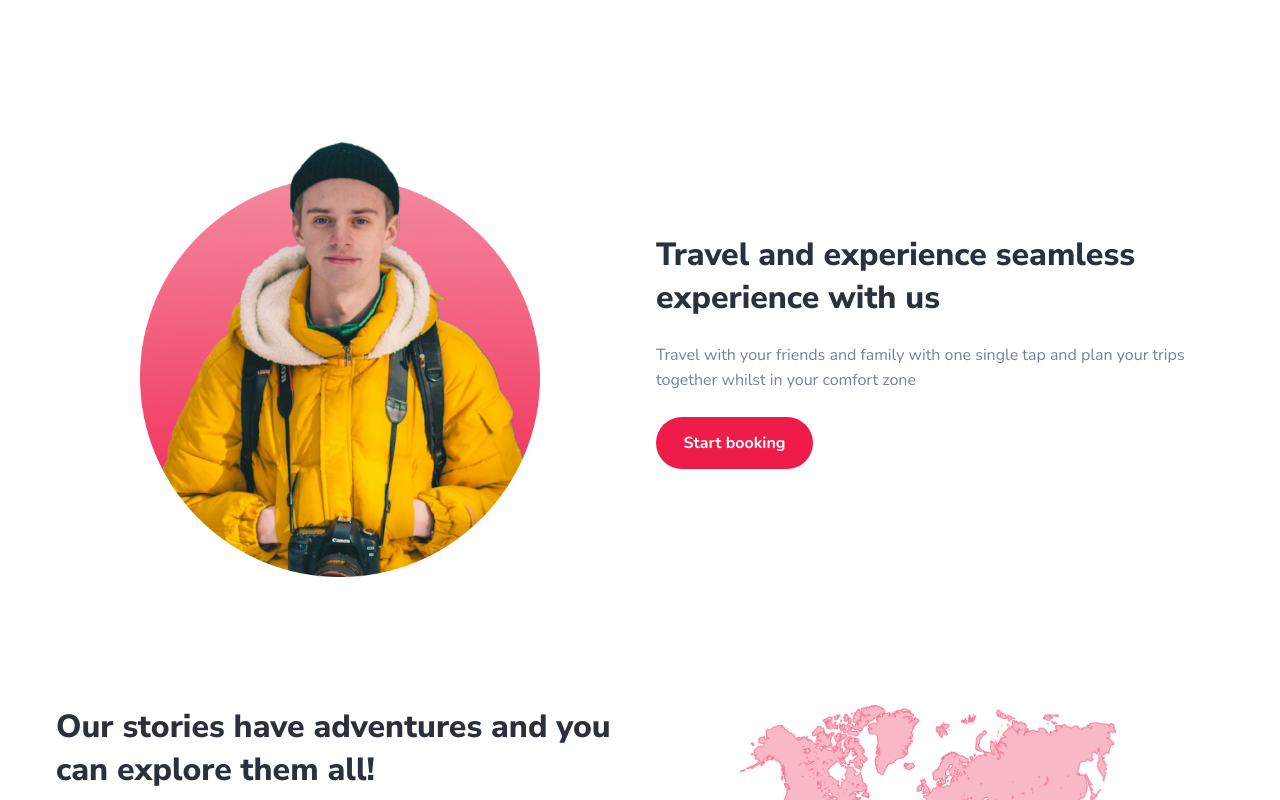
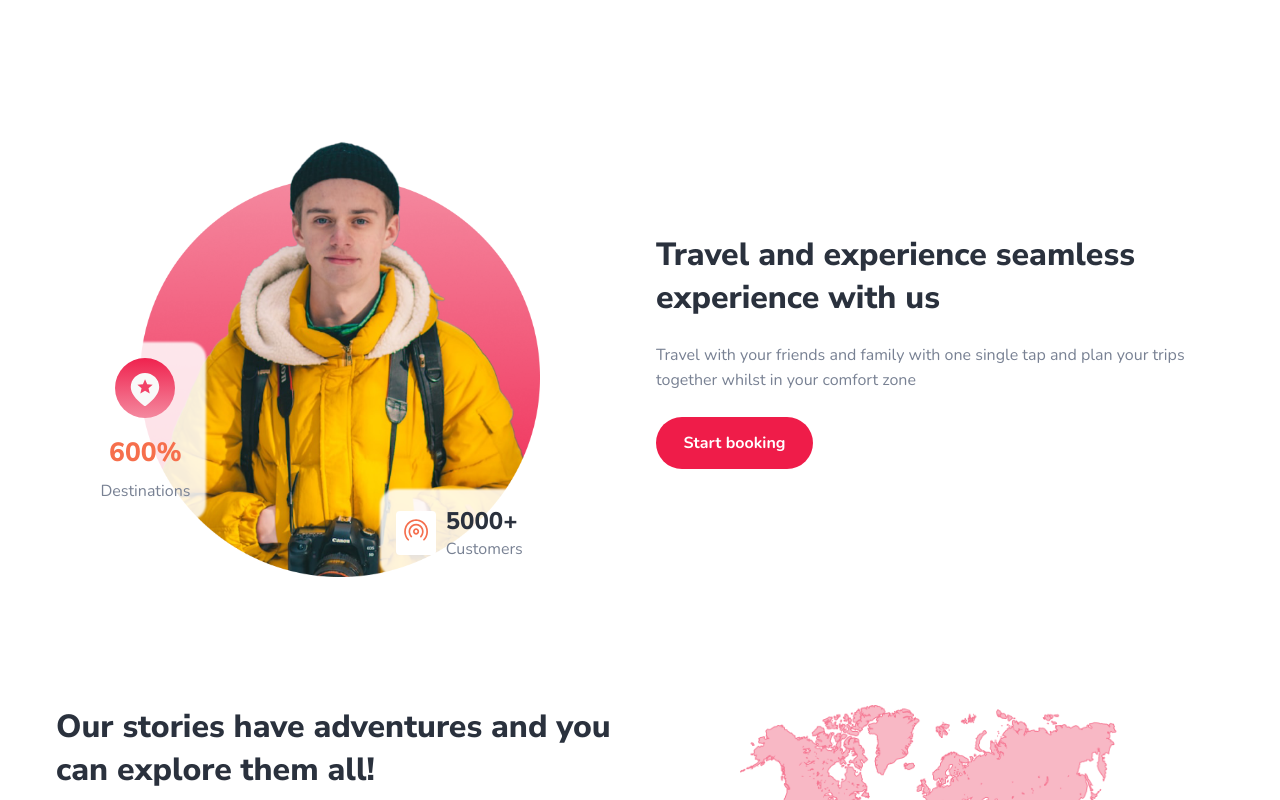
Before and after one commit to Master-Osaro/travelwise, a Next.js app: page / in a window 1280 px wide. Shown: the part 1000-1800 px from the top of the page. Built offline with nearby package versions, Linux system fonts and the light colour scheme.

Commit message:
Add Extra Value Prop images

```diff
--- a/components/Value.module.css
+++ b/components/Value.module.css
@@ -21,6 +21,7 @@
     height: 100%;
     display: grid;
     grid-template-rows: 1fr;
+    position: relative;
 }
 .value__photo img{
     width: 100%;
@@ -31,3 +32,80 @@
 .value__2 .value__photo img{
     opacity: 0.6;
 }
+
+.destinations__card{
+    position: absolute;
+    top: 48%;
+    left: 5%;
+    padding: 1rem;
+    border-radius: 1rem;
+    z-index: 3;
+    display: flex;
+    flex-direction: column;
+    align-items: center;
+    gap: 0.6rem;
+}
+.destinations__card::after{
+    position: absolute;
+    content: "";
+    display: block;
+    top: 0;
+    left: 0;
+    width: 100%;
+    height: 100%;
+    z-index: -1;
+    background: rgba(255, 255, 255, 0.85);
+    border-radius: 1rem;
+    filter: blur(0.9px);
+}
+
+.destinations__card img{
+    max-width: 60px;
+    height: auto;
+}
+.destinations__card h4{
+    font-size: 1.65rem;
+    color: var(--burnt-orange);
+}
+
+/*===== Customer Card ==========*/
+
+.customer__card{
+    position: absolute;
+    bottom: 0;
+    right: 15%;
+    padding: 1rem;
+    border-radius: 1rem;
+    z-index: 3;
+    display: flex;
+    align-items: center;
+    gap: 0.6rem;
+}
+.customer__card::after{
+    position: absolute;
+    content: "";
+    display: block;
+    top: 0;
+    left: 0;
+    width: 100%;
+    height: 100%;
+    z-index: -1;
+    background: rgba(255, 255, 255, 0.85);
+    border-radius: 1rem;
+    filter: blur(0.9px);
+}
+
+.customer__card img{
+    max-width: 24px;
+    height: auto;
+}
+.customer__card h4{
+    font-size: 1.5rem;
+    color: var(--blue-header);
+}
+
+.customer__card .image__wrapper{
+    padding: 0.5rem;
+    background: var(--white);
+    border-radius: 0.25rem;
+}
--- a/components/ValueProp.jsx
+++ b/components/ValueProp.jsx
@@ -1,6 +1,8 @@
 import style from "@/components/Value.module.css"
 import Image from "next/image"
-import cameraman from "@/assets/cameraman.png"
+import image_cameraman from "@/assets/cameraman.png"
+import image_locationIcon from "@/assets/location_svg.svg"
+import image_hotspotIcon from "@/assets/hotspot_icon.svg"
 import world from "@/assets/world_map.png"
 function ValueProp() {
   return (
@@ -9,8 +11,30 @@ function ValueProp() {
         <div className={`${style.value} value-1`}>
           <div className={`${style.value__photo}`}>
             <Image
-            src={cameraman}
+            src={image_cameraman}
             />
+            <div className={`${style.destinations__card}`}>
+              <div className={`${style.image__wrapper}`}>
+              <Image
+                src={image_locationIcon}
+              />
+              </div>
+
+              <h4>600%</h4>
+              <p>Destinations</p>
+            </div>
+            <div className={`${style.customer__card}`}>
+            <div className={`${style.image__wrapper}`}>
+              <Image
+                src={image_hotspotIcon}
+              />
+              </div>
+              <div className={`${style.stats}`}>
+                <h4>5000+</h4>
+                <p>Customers</p>
+              </div>
+
+            </div>
           </div>
           <div className={`${style.value__content}`}>
             <h2>Travel and experience seamless experience with us</h2>
--- a/styles/globals.css
+++ b/styles/globals.css
@@ -9,6 +9,7 @@
     --primary-pink: #ef1c49;
     --pink-light: #fbc5d2;
     --pink-very-light: #FEE1E6;
+    --burnt-orange: #F66F4C;
     --blue-header: #2a313d;
     --grey-text: #788193;
     --light-grey: #bcc6da;
```
Also changed, not shown: assets/hotspot_icon.svg (added).
